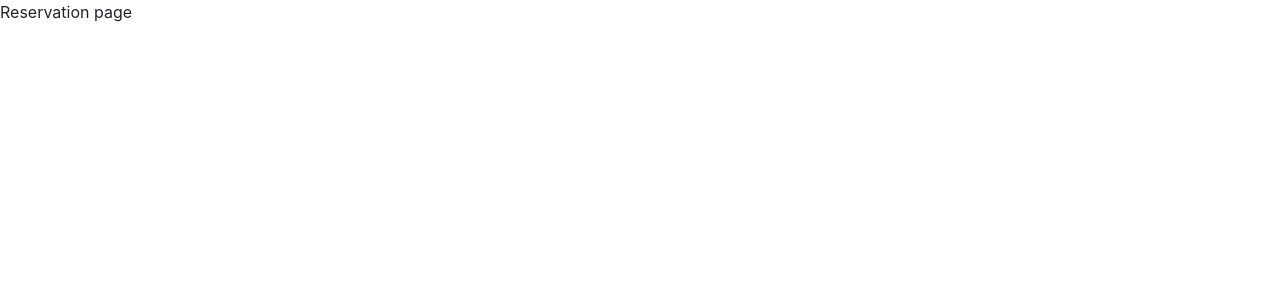
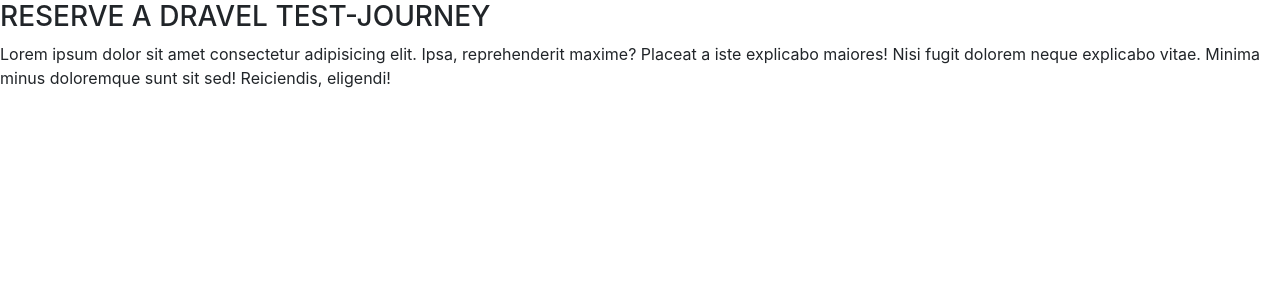
Before and after one commit to billionsjoel/dravel-app, a React (Create React App) app: page /reservation in a window 1280 px wide. Shown: the top 300 px of the page. Built offline with nearby package versions, Linux system fonts and the light colour scheme.

Commit message:
Add title and description

```diff
--- a/src/pages/reservation.js
+++ b/src/pages/reservation.js
@@ -1,9 +1,17 @@
 function ReservationPage() {
-  return (
-    <div>
-      Reservation page
-    </div>
-  );
+	return (
+		<div>
+			<div className="r-title">
+				<h3>RESERVE A DRAVEL TEST-JOURNEY</h3>
+				<p>
+					Lorem ipsum dolor sit amet consectetur adipisicing elit. Ipsa,
+					reprehenderit maxime? Placeat a iste explicabo maiores! Nisi fugit
+					dolorem neque explicabo vitae. Minima minus doloremque sunt sit sed!
+					Reiciendis, eligendi!
+				</p>
+			</div>
+		</div>
+	);
 }
 
 export default ReservationPage;
```
